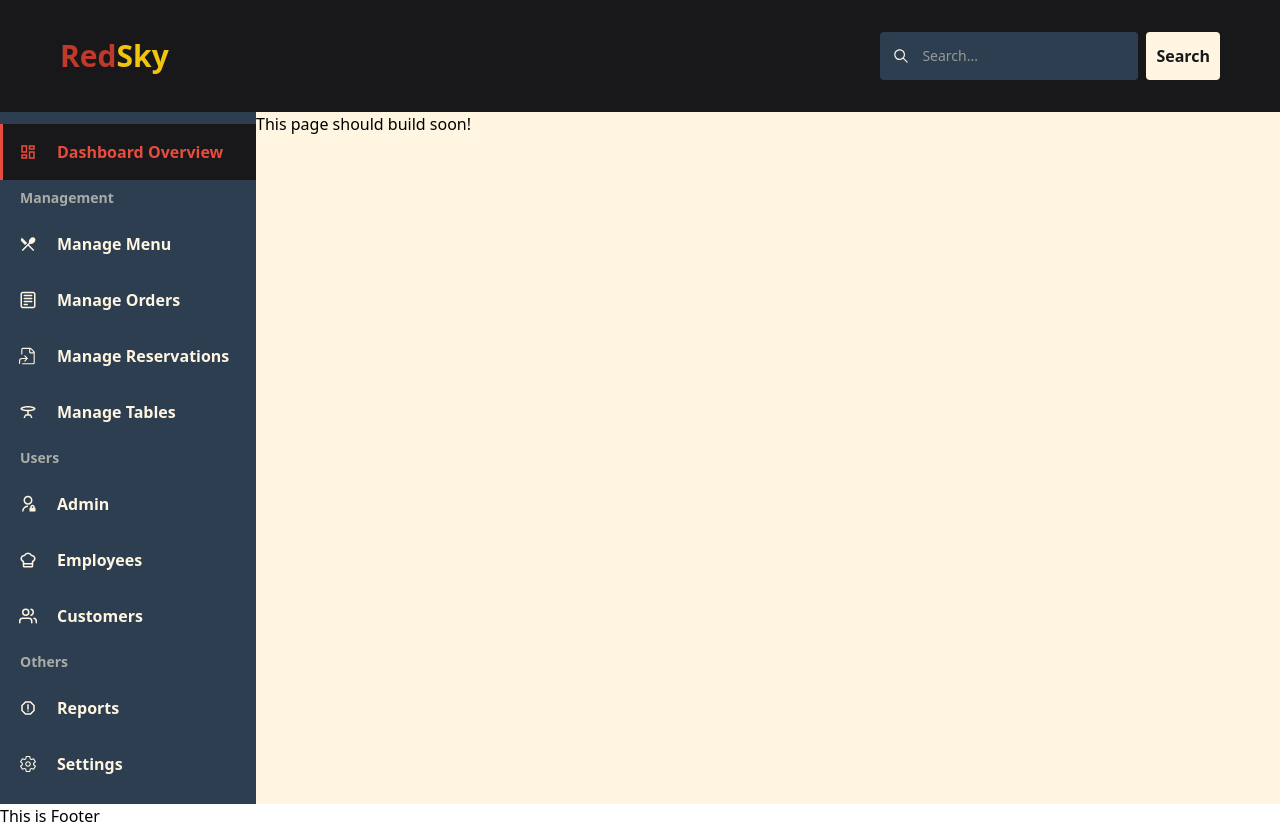
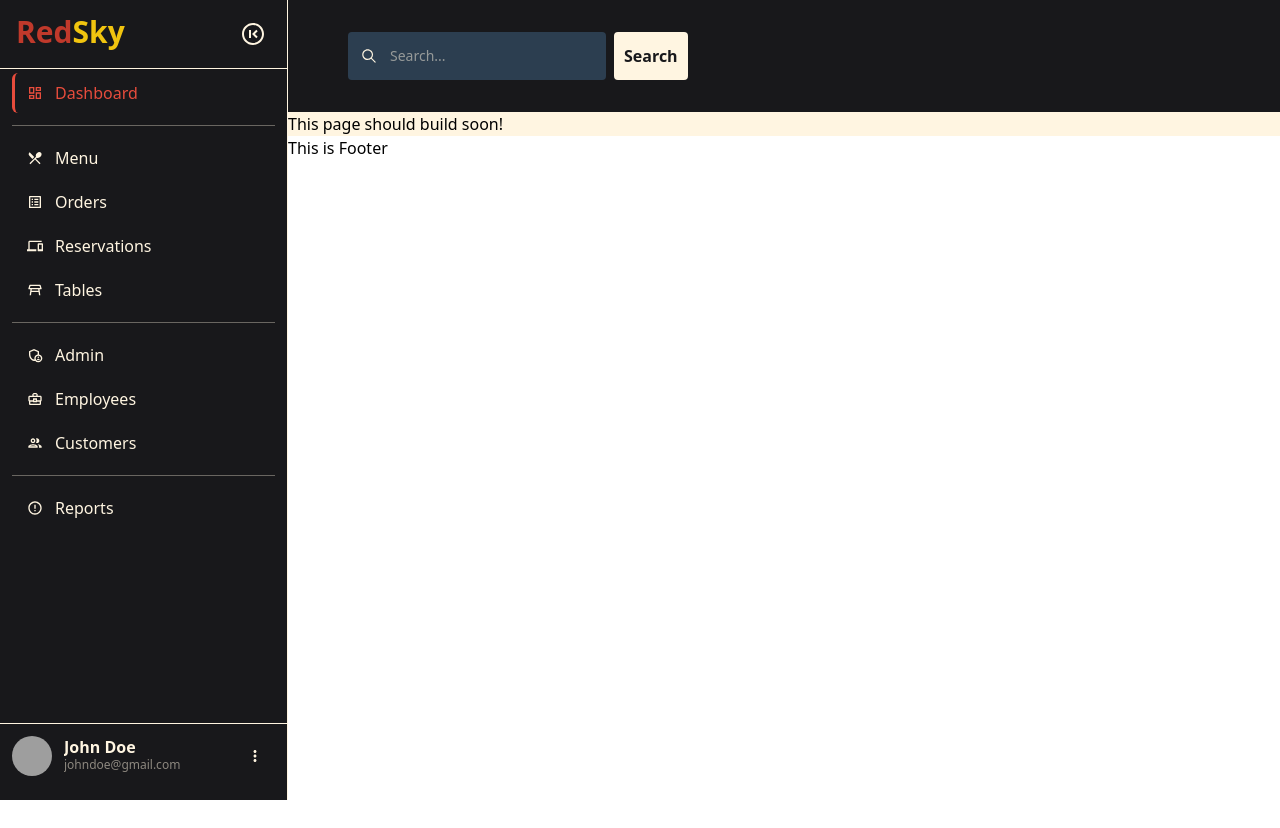
Before and after one commit to Amine4jh/restaurant-management-system, a React (Vite) app: page /admin in a window 1280 px wide. After the commit the page ends 800 px from the top, so only its background shows below. Built offline with nearby package versions, Linux system fonts and the light colour scheme; grey boxes are pictures that could not be loaded.

Commit message:
improve the sidebar

```diff
--- a/src/components/admin/AdminDashboard.jsx
+++ b/src/components/admin/AdminDashboard.jsx
@@ -1,5 +1,4 @@
 import AdminHeader from "./AdminHeader";
-import AdminNav from "./AdminNav";
 
 const AdminDashboard = () => {
   return (
--- a/src/components/admin/AdminHeader.jsx
+++ b/src/components/admin/AdminHeader.jsx
@@ -4,9 +4,6 @@ import { IoIosSearch } from "react-icons/io";
 const AdminHeader = () => {
   return (
     <header className="flex justify-between items-center py-8 px-15 bg-dark text-beige">
-      <Link to={"/"} className="text-primary text-3xl font-bold">
-        Red<span className="text-gold">Sky</span>
-      </Link>
       <form action="" className="relative flex gap-2">
         <div className="absolute inset-y-0 start-0 flex items-center ps-3 pointer-events-none">
           <IoIosSearch className="text-lg text-beige" />
--- a/src/components/admin/AdminNav.jsx
+++ /dev/null
@@ -1,121 +0,0 @@
-import { CgNotes } from "react-icons/cg";
-import { FiUsers } from "react-icons/fi";
-import { GoFileSymlinkFile } from "react-icons/go";
-import { IoSettingsOutline } from "react-icons/io5";
-import { LuChefHat } from "react-icons/lu";
-import {
-  MdOutlineDashboard,
-  MdOutlineReportGmailerrorred,
-  MdOutlineRestaurantMenu,
-  MdOutlineTableBar,
-} from "react-icons/md";
-import { RiAdminLine } from "react-icons/ri";
-import { NavLink } from "react-router-dom";
-
-const AdminNav = () => {
-  return (
-    <nav className="bg-darkGray flex-1 h-full flex flex-col py-3">
-      <NavLink
-        id="navlink"
-        to="/admin"
-        end
-        className={({ isActive }) => (isActive ? "active" : "")}
-      >
-        <MdOutlineDashboard className="text-lg" />
-        Dashboard Overview
-      </NavLink>
-      <h6 className="my-2 text-sm font-semibold text-beige opacity-60 px-5">
-        Management
-      </h6>
-      <NavLink
-        id="navlink"
-        to="/admin/menu"
-        end
-        className={({ isActive }) => (isActive ? "active" : "")}
-      >
-        <MdOutlineRestaurantMenu className="text-lg" />
-        Manage Menu
-      </NavLink>
-      <NavLink
-        id="navlink"
-        to="/admin/"
-        end
-        className={({ isActive }) => (isActive ? "active" : "")}
-      >
-        <CgNotes className="text-lg" />
-        Manage Orders
-      </NavLink>
-      <NavLink
-        id="navlink"
-        to="/admin/"
-        end
-        className={({ isActive }) => (isActive ? "active" : "")}
-      >
-        <GoFileSymlinkFile className="text-lg" />
-        Manage Reservations
-      </NavLink>
-      <NavLink
-        id="navlink"
-        to="/admin/"
-        end
-        className={({ isActive }) => (isActive ? "active" : "")}
-      >
-        <MdOutlineTableBar className="text-lg" />
-        Manage Tables
-      </NavLink>
-      <h6 className="my-2 text-sm font-semibold text-beige opacity-60 px-5">
-        Users
-      </h6>
-      <NavLink
-        id="navlink"
-        to="/admin/"
-        end
-        className={({ isActive }) => (isActive ? "active" : "")}
-      >
-        <RiAdminLine className="text-lg" />
-        Admin
-      </NavLink>
-      <NavLink
-        id="navlink"
-        to="/admin/"
-        end
-        className={({ isActive }) => (isActive ? "active" : "")}
-      >
-        <LuChefHat className="text-lg" />
-        Employees
-      </NavLink>
-      <NavLink
-        id="navlink"
-        to="/admin/"
-        end
-        className={({ isActive }) => (isActive ? "active" : "")}
-      >
-        <FiUsers className="text-lg" />
-        Customers
-      </NavLink>
-      <h6 className="my-2 text-sm font-semibold text-beige opacity-60 px-5">
-        Others
-      </h6>
-      <NavLink
-        id="navlink"
-        to="/admin/"
-        end
-        className={({ isActive }) => (isActive ? "active" : "")}
-      >
-        <MdOutlineReportGmailerrorred className="text-lg" />
-        Reports
-      </NavLink>
-      <NavLink
-        id="navlink"
-        to="/admin/"
-        end
-        className={({ isActive }) => (isActive ? "active" : "")}
-      >
-        <IoSettingsOutline className="text-lg" />
-        Settings
-      </NavLink>
-    </nav>
-  );
-};
-
-export default AdminNav;
--- /dev/null
+++ b/src/components/admin/AdminSideBar.jsx
@@ -0,0 +1,57 @@
+import { SideBar, SideBarItems } from "../../layouts/SideBar";
+import {
+  MdErrorOutline,
+  MdOutlineAdminPanelSettings,
+  MdOutlineBusinessCenter,
+  MdOutlineDashboard,
+  MdOutlineListAlt,
+  MdOutlinePeople,
+  MdOutlinePhonelink,
+  MdOutlineRestaurantMenu,
+  MdOutlineTableRestaurant,
+} from "react-icons/md";
+
+const AdminSideBar = () => {
+  return (
+    <SideBar>
+      <SideBarItems
+        to="/admin"
+        icon={<MdOutlineDashboard />}
+        text="Dashboard"
+      />
+      <hr className="text-beige opacity-35 my-3" />
+      <SideBarItems
+        to="/admin/menu"
+        icon={<MdOutlineRestaurantMenu />}
+        text="Menu"
+      />
+      <SideBarItems to="/admin/" icon={<MdOutlineListAlt />} text="Orders" />
+      <SideBarItems
+        to="/admin/"
+        icon={<MdOutlinePhonelink />}
+        text="Reservations"
+      />
+      <SideBarItems
+        to="/admin/"
+        icon={<MdOutlineTableRestaurant />}
+        text="Tables"
+      />
+      <hr className="text-beige opacity-35 my-3" />
+      <SideBarItems
+        to="/admin/"
+        icon={<MdOutlineAdminPanelSettings />}
+        text="Admin"
+      />
+      <SideBarItems
+        to="/admin/"
+        icon={<MdOutlineBusinessCenter />}
+        text="Employees"
+      />
+      <SideBarItems icon={<MdOutlinePeople />} text="Customers" to="/admin/" />
+      <hr className="text-beige opacity-35 my-3" />
+      <SideBarItems to="/admin/" icon={<MdErrorOutline />} text="Reports" />
+    </SideBar>
+  );
+};
+
+export default AdminSideBar;
--- a/src/components/admin/management/menu/Menu.jsx
+++ b/src/components/admin/management/menu/Menu.jsx
@@ -1,11 +1,11 @@
-import AddMenuForm from "./AddMenuForm"
+import AddMenuForm from "./AddMenuForm";
 
 const Menu = () => {
-  return(
-    <div className="flex-4 bg-beige pt-5">
+  return (
+    <div className="flex-4 bg-beige p-10">
       <AddMenuForm />
     </div>
-  )
-}
+  );
+};
 
-export default Menu
+export default Menu;
--- /dev/null
+++ b/src/context/index.js
@@ -0,0 +1,12 @@
+import { createContext, useContext } from "react";
+
+export const SideBarContext = createContext();
+
+// Create custom hook to know the error
+export const useExpandedContext = () => {
+  const expanded = useContext(SideBarContext);
+  if (expanded === undefined) {
+    throw new Error("useExpandedContext must be used with a SideBarContext");
+  }
+  return expanded;
+};
--- a/src/index.css
+++ b/src/index.css
@@ -11,14 +11,6 @@
 
   --color-gold: #f1c40f;
   --color-beige: #fff5e1;
-}
-
-/* NavLink react-router-dom */
-#navlink {
-  @apply p-4 flex items-center gap-5 text-beige font-semibold border-l-3 border-transparent transition duration-150 ease-in hover:text-lightRed;
-}
-#navlink.active {
-  @apply bg-dark text-lightRed border-lightRed;
 }
 
 /* Inputs */
--- /dev/null
+++ b/src/layouts/SideBar.jsx
@@ -0,0 +1,102 @@
+import { SideBarContext, useExpandedContext } from "../context";
+import { useState } from "react";
+import { CgPushChevronLeftO, CgPushChevronRightO } from "react-icons/cg";
+import { MdOutlineMoreVert } from "react-icons/md";
+import { NavLink, Link } from "react-router-dom";
+
+export const SideBar = ({ children }) => {
+  const [expanded, setExpanded] = useState(true);
+  return (
+    <aside className="h-screen">
+      <nav className="h-full flex flex-col bg-dark py-3 border-r border-beige">
+        <div className="px-4 pb-4 border-b text-beige flex justify-between items-center">
+          <Link
+            to="/admin"
+            className={`text-primary text-3xl font-bold overflow-hidden transition-all ${
+              expanded ? "w-full" : "w-0"
+            }`}
+          >
+            Red<span className="text-gold">Sky</span>
+          </Link>
+          <div className="flex flex-col items-center">
+            <Link
+              to="/admin"
+              className={`overflow-hidden transition-all mb-1 ${
+                expanded ? "w-0" : "w-10"
+              }`}
+            >
+              <img src="./images/logo-icon.webp" alt="" />
+            </Link>
+            <button
+              onClick={() => setExpanded(!expanded)}
+              className="p-1.5 text-2xl hover:bg-darkGray rounded-lg cursor-pointer"
+            >
+              {expanded ? <CgPushChevronLeftO /> : <CgPushChevronRightO />}
+            </button>
+          </div>
+        </div>
+        <SideBarContext.Provider value={expanded}>
+          <ul className="flex-1 px-3">{children}</ul>
+        </SideBarContext.Provider>
+        <div className="border-t text-beige flex p-3">
+          <img
+            src="https://gravatar.com/avatar/27205e5c51cb03f862138b22bcb5dc20f94a342e744ff6df1b8dc8af3c865109"
+            alt=""
+            className="w-10 h-10 rounded-full"
+          />
+          <div
+            className={`flex justify-between items-center
+              overflow-hidden transition-all ${expanded ? "w-52 ml-3" : "w-0"}`}
+          >
+            <div className="leading-4">
+              <h4 className="font-semibold">John Doe</h4>
+              <span className="text-xs opacity-50">johndoe@gmail.com</span>
+            </div>
+            <div className="hover:bg-darkGray p-2 text-lg rounded-full cursor-pointer">
+              <MdOutlineMoreVert />
+            </div>
+          </div>
+        </div>
+      </nav>
+    </aside>
+  );
+};
+
+export const SideBarItems = ({ to, icon, text }) => {
+  const expanded = useExpandedContext();
+  return (
+    <NavLink
+      to={to}
+      end
+      className={({ isActive }) => `relative flex items-center py-2 px-3 my-1
+      font-medium rounded-md cursor-pointer border-l-3
+      transition duration-150 ease-in hover:bg-darkGray group
+        ${
+          isActive
+            ? "text-lightRed border-lightRed"
+            : "text-beige border-transparent"
+        }`}
+    >
+      {icon}
+      <span
+        className={`overflow-hidden transition-all ${
+          expanded ? "w-52 ml-3" : "w-0"
+        }`}
+      >
+        {text}
+      </span>
+      {!expanded && (
+        <div
+          className={`
+            absolute left-full rounded-md px-2 py-1 ml-6
+            bg-darkGray text-beige text-sm
+            invisible opacity-20 -translate-x-3 transition-all
+            group-hover:visible group-hover:opacity-100 group-hover:translate-x-0
+          `}
+        >
+          {text}
+        </div>
+      )}
+    </NavLink>
+  );
+};
--- a/src/pages/AdminLayout.jsx
+++ b/src/pages/AdminLayout.jsx
@@ -1,17 +1,19 @@
 import { Outlet } from "react-router-dom";
 import AdminHeader from "../components/admin/AdminHeader";
-import AdminNav from "../components/admin/AdminNav";
+import AdminSideBar from "../components/admin/AdminSideBar";
 import AdminFooter from "../components/admin/AdminFooter";
 
 const AdminLayout = () => {
   return (
     <>
-      <AdminHeader />
       <div className="flex">
-        <AdminNav />
-        <Outlet></Outlet>
+        <AdminSideBar />
+        <div className="flex-1">
+          <AdminHeader />
+          <Outlet />
+          <AdminFooter />
+        </div>
       </div>
-      <AdminFooter />
     </>
   );
 };
```
